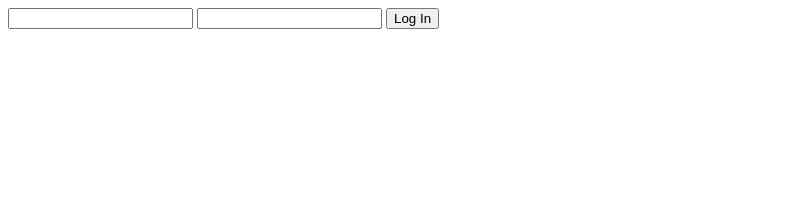
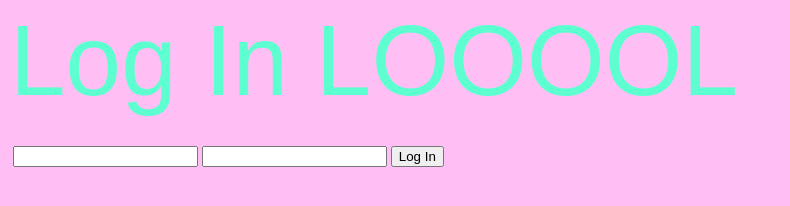
Before and after one commit to evanyang1/login, a plain HTML site: page index.html in a window 1280 px wide. Shown: the whole page, without its empty margins (0-790 px from the left). Drawn offline with Linux system fonts and the light colour scheme.

Commit message:
added hella styles

```diff
--- a/index.html
+++ b/index.html
@@ -11,12 +11,15 @@
     </title>
     <meta name="description" content="">
     <meta name="viewport" content="width=device-width, initial-scale=1">
-    <link rel="stylesheet" href="">
+    <link rel="stylesheet" href="reset.css">
+    <link rel="stylesheet" href="style.css">
   </head>
   <body>
     <!--[if lt IE 7]>
       <p class="browsehappy">You are using an <strong>outdated</strong> browser. Please <a href="#">upgrade your browser</a> to improve your experience.</p>
     <![endif]-->
+    <h1>Log In LOOOOL</h1>
+
     <form>
       <input type="text" name="Email">
       <input type="text" name="Password">
--- /dev/null
+++ b/reset.css
@@ -0,0 +1,48 @@
+/* http://meyerweb.com/eric/tools/css/reset/
+   v2.0 | 20110126
+   License: none (public domain)
+*/
+
+html, body, div, span, applet, object, iframe,
+h1, h2, h3, h4, h5, h6, p, blockquote, pre,
+a, abbr, acronym, address, big, cite, code,
+del, dfn, em, img, ins, kbd, q, s, samp,
+small, strike, strong, sub, sup, tt, var,
+b, u, i, center,
+dl, dt, dd, ol, ul, li,
+fieldset, form, label, legend,
+table, caption, tbody, tfoot, thead, tr, th, td,
+article, aside, canvas, details, embed,
+figure, figcaption, footer, header, hgroup,
+menu, nav, output, ruby, section, summary,
+time, mark, audio, video {
+	margin: 0;
+	padding: 0;
+	border: 0;
+	font-size: 100%;
+	font: inherit;
+	vertical-align: baseline;
+}
+/* HTML5 display-role reset for older browsers */
+article, aside, details, figcaption, figure,
+footer, header, hgroup, menu, nav, section {
+	display: block;
+}
+body {
+	line-height: 1;
+}
+ol, ul {
+	list-style: none;
+}
+blockquote, q {
+	quotes: none;
+}
+blockquote:before, blockquote:after,
+q:before, q:after {
+	content: '';
+	content: none;
+}
+table {
+	border-collapse: collapse;
+	border-spacing: 0;
+}
--- /dev/null
+++ b/style.css
@@ -0,0 +1,15 @@
+body {
+  background-color: rgb(255, 191, 244);
+}
+
+h1 {
+  font-size: 100px;
+  font-family: Arial, Helvetica, sans-serif;
+  color: rgb(93, 255, 209);
+  padding: 10px 10px 10px 10px;
+  margin-bottom: 2%;
+}
+
+form {
+  margin-left: 1%;
+}
```
